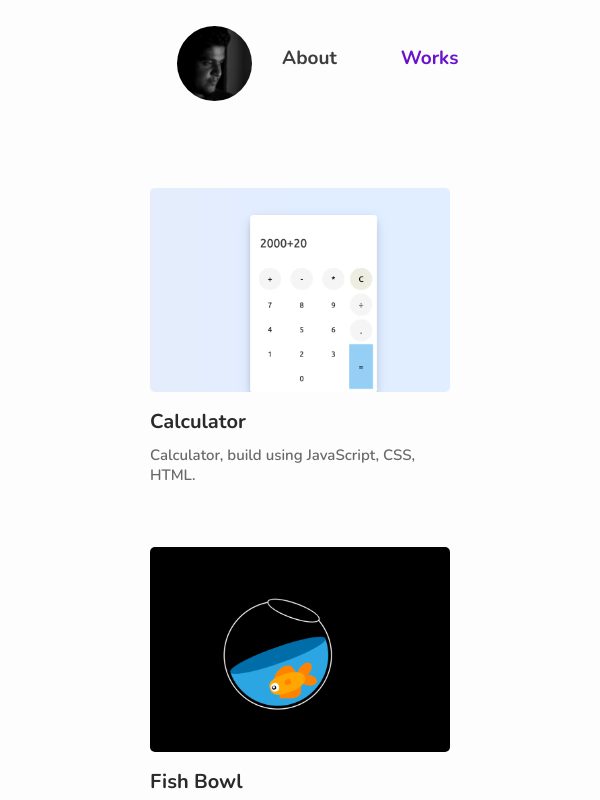
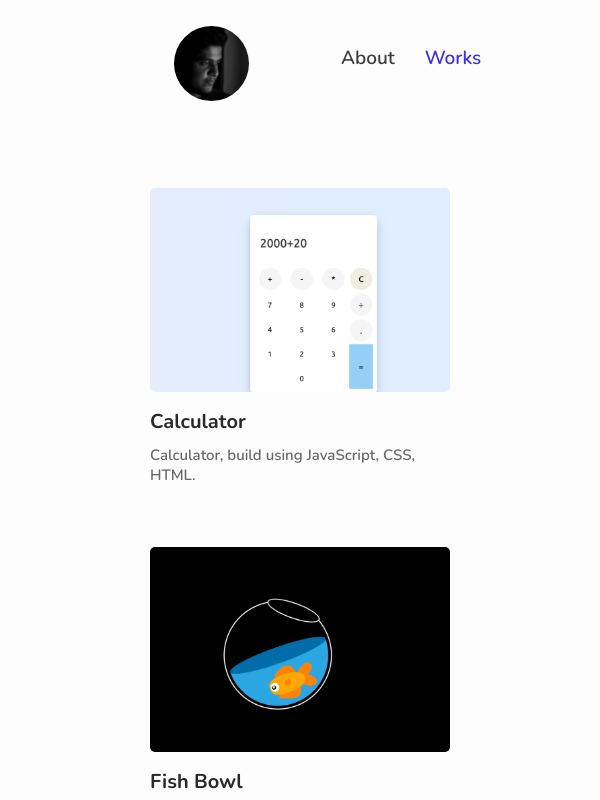
Before and after one commit to iamsivin/Website-old, a React (Create React App) app: page /Work in a window 600 px wide. Shown: the top 800 px of the page. Built offline with nearby package versions, Linux system fonts and the light colour scheme.

Commit message:
Responsive issue related to navigation bar

```diff
--- a/src/component/Myweb.css
+++ b/src/component/Myweb.css
@@ -45,14 +45,14 @@ header nav a {
   display: inline-block;
   text-decoration: none;
   color: #3d3d3d;
-  margin-right: 64px;
+  margin-right: 65px;
   font-weight: 600;
-  font-size: 22px;
+  font-size: 20px;
 }
 
 header nav a:hover,
 header nav a.active {
-  color: #6a11cb;
+  color: #3e30e0;
 }
 
 .content {
@@ -310,6 +310,10 @@ a:focus {
     border-radius: 50%;
   }
 
+  header nav a {
+    margin-right: 65px;
+  }
+
   .pro-pic {
     margin-left: 15px;
     margin-top: 5px;
@@ -422,8 +426,9 @@ a:focus {
   header nav a {
     text-decoration: none;
     color: #3d3d3d;
-    font-weight: 700;
+    font-weight: 600;
     font-size: 19px;
+    margin-right: 30px;
   }
 
   header .left img {
@@ -433,13 +438,13 @@ a:focus {
   }
 
   .pro-pic {
-    margin-left: 15px;
+    margin-left: 12px;
     margin-top: 8px;
   }
 
   .nav-link {
     display: flex;
-    margin-left: 66px;
+    margin-left: 125px;
   }
 
   .pro-wrap {
@@ -619,7 +624,7 @@ a:focus {
 
   .nav-link {
     display: flex;
-    margin-left: 50px;
+    margin-left: 100px;
   }
 
   header .left img {
@@ -642,6 +647,7 @@ a:focus {
     color: #3d3d3d;
     font-weight: 600;
     font-size: 19px;
+    margin-right: 24px;
   }
 
   .about {
@@ -798,7 +804,7 @@ a:focus {
 
   .nav-link {
     display: flex;
-    margin-left: 48px;
+    margin-left: 90px;
   }
 
   header .left img {
@@ -821,6 +827,7 @@ a:focus {
     color: #3d3d3d;
     font-weight: 600;
     font-size: 19px;
+    margin-right: 30px;
   }
 
   .about {
```
